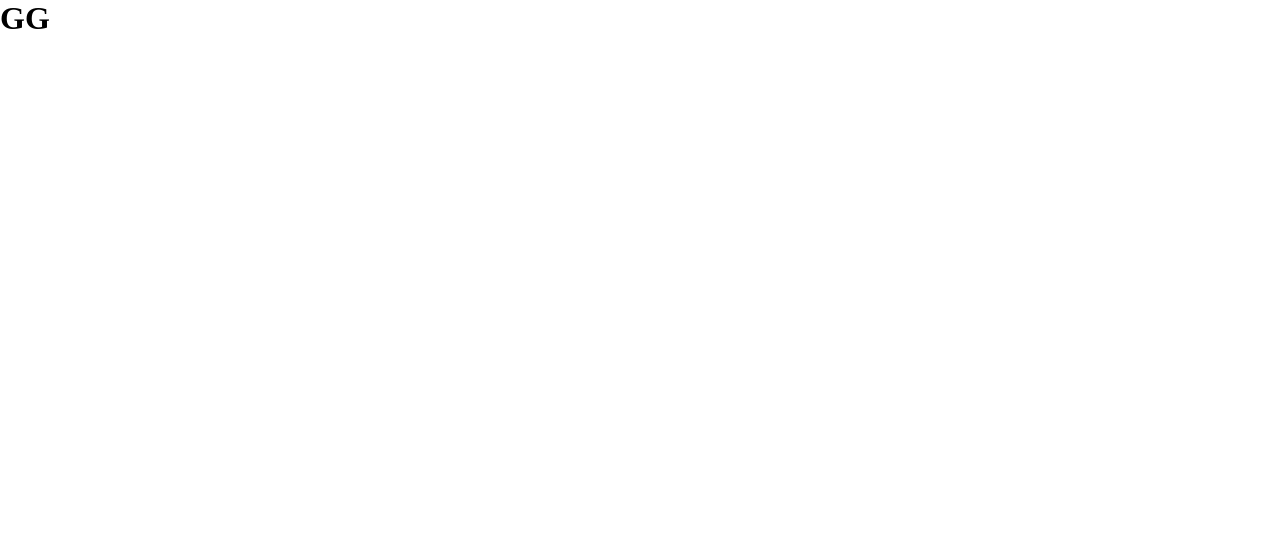
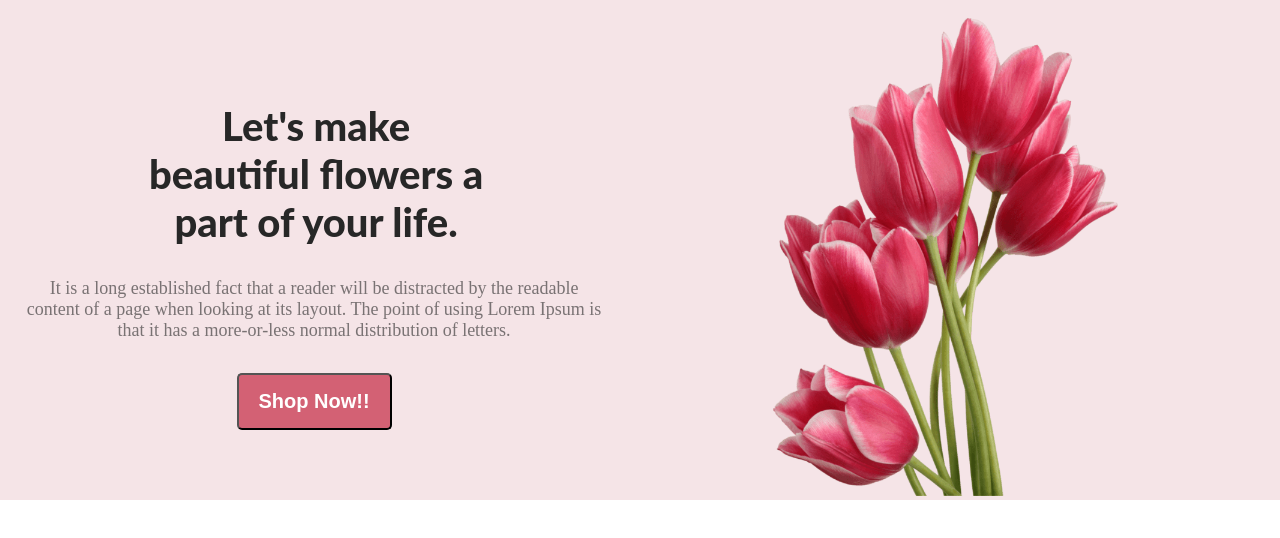
Before and after one commit to GGTuran/flower-shop-portfolio, a plain HTML site: page index.html in a window 1280 px wide. Drawn offline with Linux system fonts and the light colour scheme.

Commit message:
head done

```diff
--- a/index.html
+++ b/index.html
@@ -7,7 +7,20 @@
     <link rel="stylesheet" href="style.css">
 </head>
 <body>
-    <h1>GG</h1>
+    <header>
+        <div class="heading-flower">
+            <div class="heading-text">
+                <h1 class="flower-head">Let's make <br> beautiful flowers a <br> part of your life.</h1>
+                <p class="heading-para">It is a long established fact that a reader will be distracted by the readable <br> content of a page when looking at its layout. The point of using Lorem Ipsum is <br> that it has a more-or-less normal distribution of letters.</p>
+                <button class="heading-btn">Shop Now!!</button>
+            </div>
+            <div class="heading-img">
+                <img style="height: 45%; width:60%;" src="/image/pngwing 10.png" alt="">
+            </div>
+        </div>
+    </header>
+    <main></main>
+    <footer></footer>
 
 </body>
 </html>
--- a/style.css
+++ b/style.css
@@ -2,3 +2,53 @@
     margin: 0px;
     padding: 0px;
 }
+
+/* Heading styles */
+.heading-flower{
+    background-color: rgb(245, 228, 231);
+    display: flex;
+    justify-content: space-evenly;
+    height: 500px;
+    align-items: end;
+    text-align: center;
+}
+.heading-text{
+    margin-bottom: 60px;
+    padding: 10px;
+}
+.flower-head{
+    align-items: center;
+    margin-left: 4px;
+    /* border-left: 1px solid #000; */
+    color: #272727;
+font-size: 40px;
+margin-bottom: 32px;
+font-family: Lato;
+font-weight: 800;
+word-wrap:break-word;
+
+}
+.heading-para{
+color: rgba(39, 39, 39, 0.60);
+ font-size: 18px;
+ /* font-family: Lato; */
+ font-weight: 400;
+ margin-bottom: 32px;
+ /* line: height 20px; */
+ word-wrap: break-word;
+}
+
+.heading-btn{
+    color: white;
+font-size: 20px;
+padding: 15px 20px;
+background-color: rgb(211, 97, 116) ;
+font-weight: 700;
+word-wrap: break-word;
+border-radius: 5px;
+box-shadow: rgb(211, 97, 116) ;
+}
+/* .heading-img{ */
+    height: 100%;
+    width: 100%;
+}
```
Also changed, not shown: image/Flower 01.png (renamed from Flower Asset/Flower 01.png), image/Group 57.png (renamed from Flower Asset/Group 57.png), image/Group 58.png (renamed from Flower Asset/Group 58.png), image/Group 59.png (renamed from Flower Asset/Group 59.png), image/Rectangle 4.png (renamed from Flower Asset/Rectangle 4.png), image/Rectangle 5.png (renamed from Flower Asset/Rectangle 5.png), image/Rectangle 6.png (renamed from Flower Asset/Rectangle 6.png), image/Rectangle 9.png (renamed from Flower Asset/Rectangle 9.png), image/pngwing 10.png (renamed from Flower Asset/pngwing 10.png), image/pngwing 5.png (renamed from Flower Asset/pngwing 5.png), image/pngwing 6.png (renamed from Flower Asset/pngwing 6.png), image/pngwing 7.png (renamed from Flower Asset/pngwing 7.png), image/pngwing 8.png (renamed from Flower Asset/pngwing 8.png).
